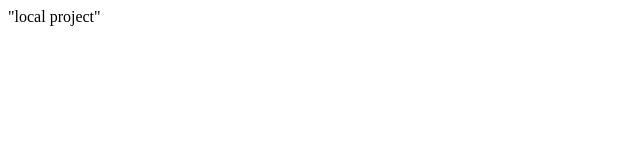
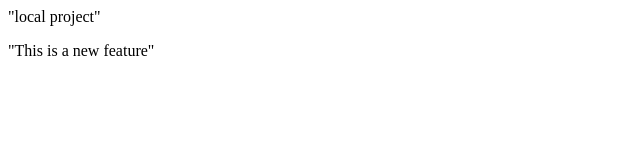
Before and after one commit to Aravind-Jalda/localrepo, a plain HTML site: page index.html in a window 1280 px wide. Shown: the whole page, without its empty margins (0-640 px from the left). Drawn offline with Linux system fonts and the light colour scheme.

Commit message:
added new feature

```diff
--- a/index.html
+++ b/index.html
@@ -1 +1,2 @@
 <p>"local project"</p>
+<p>"This is a new feature"</p>
```
